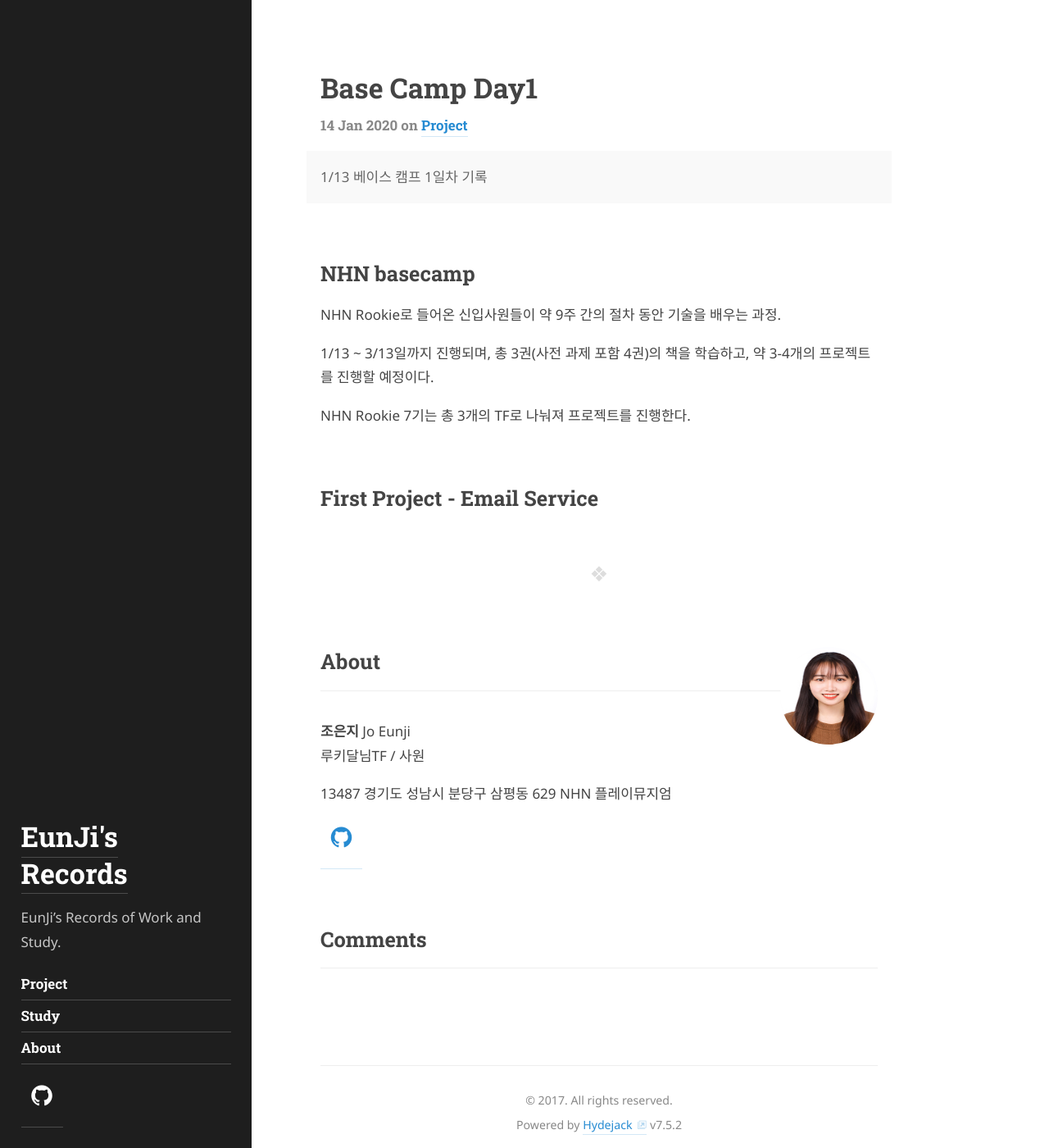
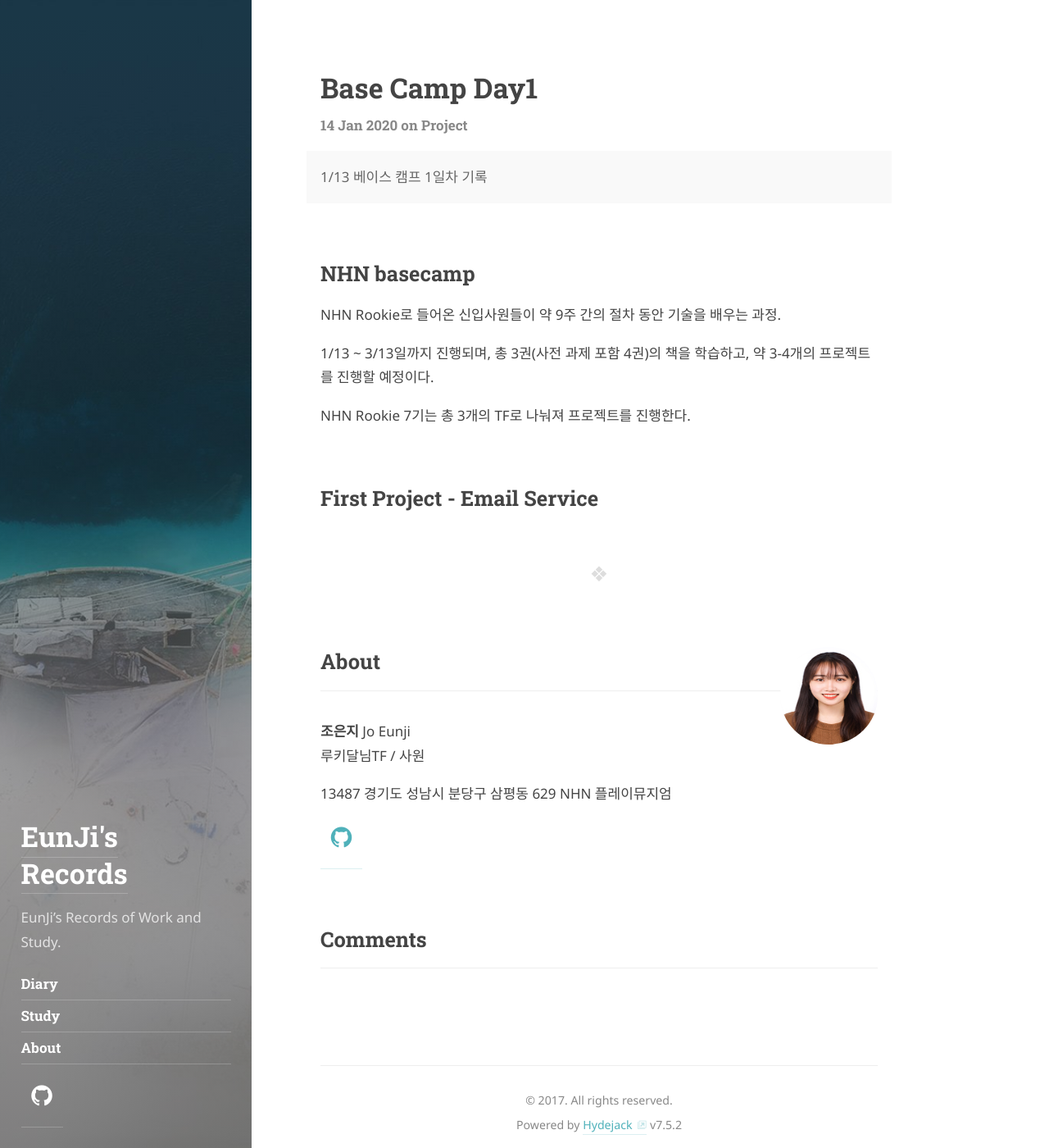
Before and after one commit to 96ycho/96ycho.github.io, a Jekyll site: the page built from _posts/2020-01-14-basecamp-day1.md, in a window 1280 px wide and 1400 px high. Shown: the whole window at 82% size. Built offline with Jekyll 4.4.1, drawn with Linux system fonts in a browser that asks for light colours; some web fonts are replaced; comment, search, counter and statistics services are not loaded.

Commit message:
rename category

```diff
--- a/_featured_tags/project.md
+++ b/_featured_tags/diary.md
@@ -1,11 +1,11 @@
 ---
 layout: list
-title: Project
-slug: project
+title: Diary
+slug: diary
 menu: true
 order: 1
 description: >
-  Project Records.
+  Diarys.
 accent_color: '#268bd2'
 accent_image:
   background: '#202020'
```
